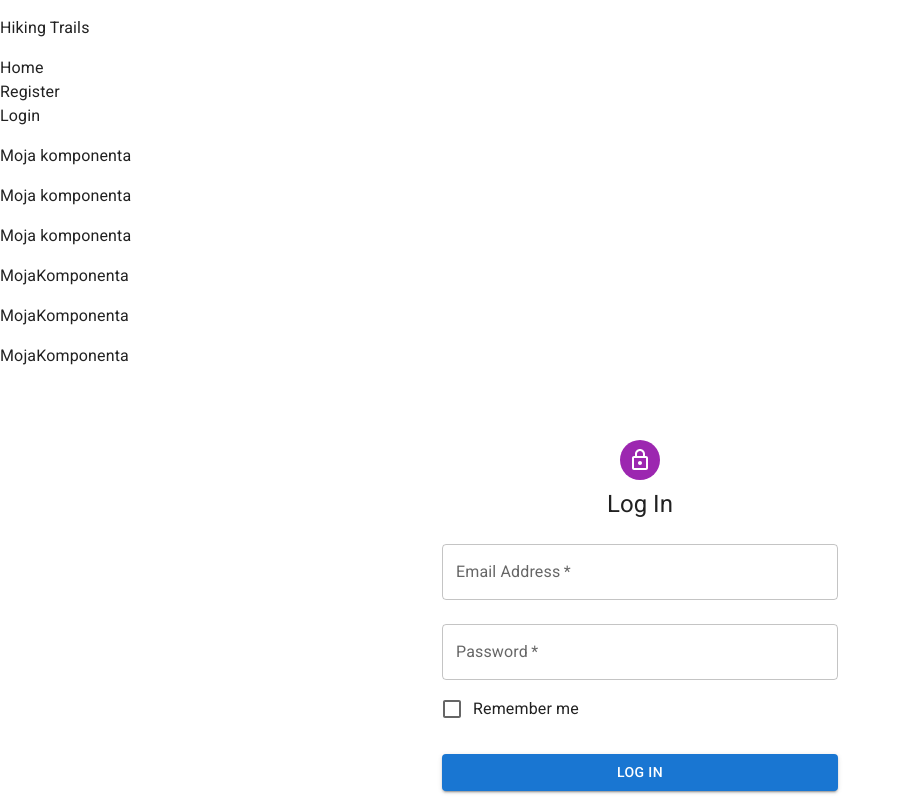
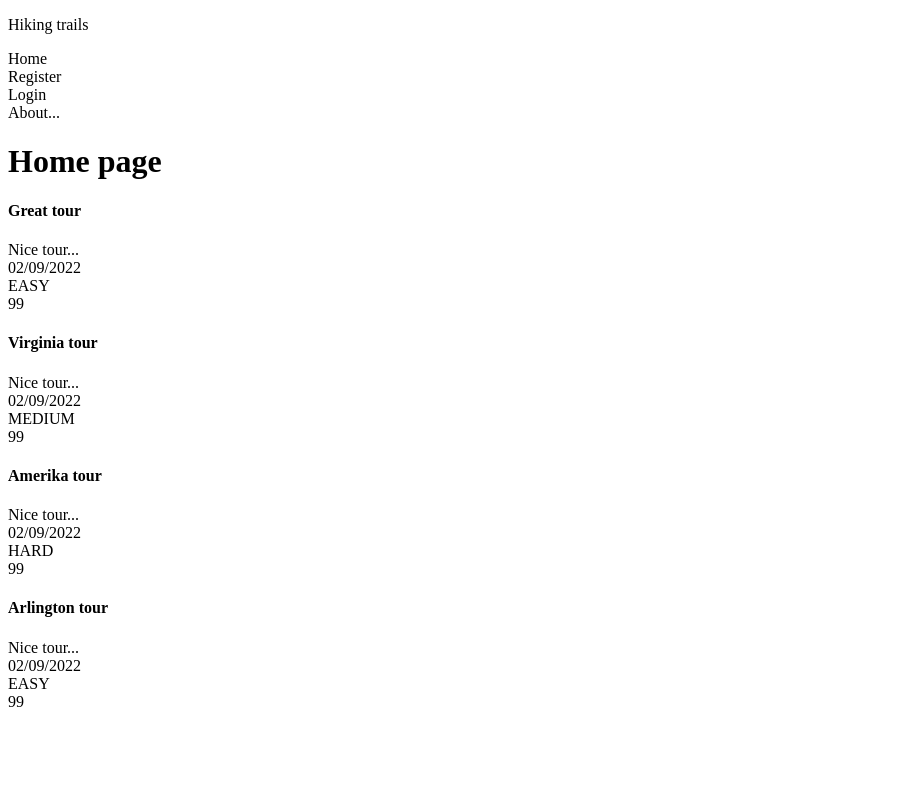
Before and after one commit to bokigolic/hiking-2, a React (Create React App) app in the folder hiking-react/: page / in a window 1280 px wide. Shown: the top 800 px of the page, without its empty margins (0-901 px from the left). Built offline with nearby package versions, Linux system fonts and the light colour scheme.

Commit message:
add dummy tours

```diff
--- a/hiking-react/src/components/App.js
+++ /dev/null
@@ -1,53 +0,0 @@
-import React from "react";
-import { useDispatch } from "react-redux";
-import FormLogin from "./FormLogin";
-import FormRegister from "./FormRegister";
-import PageROuter from "./PageRouter";
-
-const MojaKomponenta = () => {
-  return <p>MojaKomponenta</p>;
-};
-//<FormLogin /> Javlja mi greeku da FormLogin nije definisana//
-const App = () => {
-  const dispatch = useDispatch();
-
-  const handleClickHome = (e) => {
-    dispatch({
-      type: "ROUTE_SET",
-      payload: "HOME",
-    });
-  };
-
-  const handleClickRegister = (e) => {
-    dispatch({
-      type: "ROUTE_SET",
-      payload: "REGISTER",
-    });
-  };
-
-  const handleClickLogin = (e) => {
-    dispatch({
-      type: "ROUTE_SET",
-      payload: "LOGIN",
-    });
-  };
-
-  return (
-    <div className="App">
-      <header className="App-header">
-        <p>Hiking Trails</p>
-        <div onClick={handleClickHome}>Home</div>
-        <div onClick={handleClickRegister}>Register</div>
-        <div onClick={handleClickLogin}>Login</div>
-      </header>
-      <PageROuter />
-      <MojaKomponenta />
-      <MojaKomponenta />
-      <MojaKomponenta />
-      <FormLogin />
-      <FormRegister />
-    </div>
-  );
-};
-
-export default App;
--- a/hiking-react/src/components/PageHome.jsx
+++ b/hiking-react/src/components/PageHome.jsx
@@ -1,20 +1,27 @@
-const MojaKomponenta = () => {
-  return (
-    <p>
-      Moja komponenta
-    </p>
-  );
-}
+import { useSelector } from "react-redux";
 
+const PageHome = (props) => {
+  const tours = useSelector((state) => state.tours); // uzimamo podatak tours iz globalnog reducovog statea apliakcije
 
-const PageHome = () => {
+  let jsx = tours.map((tour, index) => {
+    return (
+      <div key={tour._id}>
+        <h4>{tour.name}</h4>
+        <div>{tour.description}</div>
+        <div>{tour.date}</div>
+        <div>{tour.trail_legth}</div>
+        <div>{tour.difficulty}</div>
+        <div>{tour.max_participants}</div>
+      </div>
+    );
+  });
+
   return (
     <>
-      <MojaKomponenta />
-      <MojaKomponenta />
-      <MojaKomponenta />
+      <h1> Home page </h1>
+      {jsx}
     </>
   );
-}
+};
 
 export default PageHome;
--- a/hiking-react/src/index.js
+++ /dev/null
@@ -1,28 +0,0 @@
-import React from "react";
-import ReactDOM from "react-dom";
-import { Provider } from "react-redux";
-import store from "./redux/store";
-import App from "./components/App";
-import * as serviceWorkerRegistration from "./serviceWorkerRegistration";
-import reportWebVitals from "./reportWebVitals";
-
-console.log("Zdravo");
-
-ReactDOM.render(
-  <React.StrictMode>
-    <Provider store={store}>
-      <App />
-    </Provider>
-  </React.StrictMode>,
-  document.getElementById("root")
-);
-
-// If you want your app to work offline and load faster, you can change
-// unregister() to register() below. Note this comes with some pitfalls.
-// Learn more about service workers: https://cra.link/PWA
-serviceWorkerRegistration.unregister();
-
-// If you want to start measuring performance in your app, pass a function
-// to log results (for example: reportWebVitals(console.log))
-// or send to an analytics endpoint. Learn more: https://bit.ly/CRA-vitals
-reportWebVitals();
--- a/hiking-react/src/redux/reducer.js
+++ b/hiking-react/src/redux/reducer.js
@@ -1,6 +1,8 @@
+import { dummyTours } from "../utils/dummy-tours";
+
 const initialState = {
-    nesto: 'bla bla',
-    route: 'HOME'
+    route: 'HOME',
+    tours: dummyTours
 };
 
 const rootReducer = (state = initialState, action) => {
--- /dev/null
+++ b/hiking-react/src/utils/dummy-tours.js
@@ -0,0 +1,48 @@
+/*
+Great American Tour
+Appalachian trail
+
+Date: 01/31/2022
+Difficulty: MEDIUM
+Trail length: 10
+Max. number of participants: 10
+Average rating: 0Average rating
+*/
+
+export const dummyTours = [{
+        _id: '1',
+        name: 'Great tour',
+        description: 'Nice tour...',
+        date: '02/09/2022',
+        trail_length: 1,
+        difficulty: 'EASY',
+        max_participants: 99
+    },
+    {
+        _id: '2',
+        name: 'Virginia tour',
+        description: 'Nice tour...',
+        date: '02/09/2022',
+        trail_length: 1,
+        difficulty: 'MEDIUM',
+        max_participants: 99
+    },
+    {
+        _id: '3',
+        name: 'Amerika tour',
+        description: 'Nice tour...',
+        date: '02/09/2022',
+        trail_length: 1,
+        difficulty: 'HARD',
+        max_participants: 99
+    },
+    {
+        _id: '4',
+        name: 'Arlington tour',
+        description: 'Nice tour...',
+        date: '02/09/2022',
+        trail_length: 1,
+        difficulty: 'EASY',
+        max_participants: 99
+    },
+];
```
